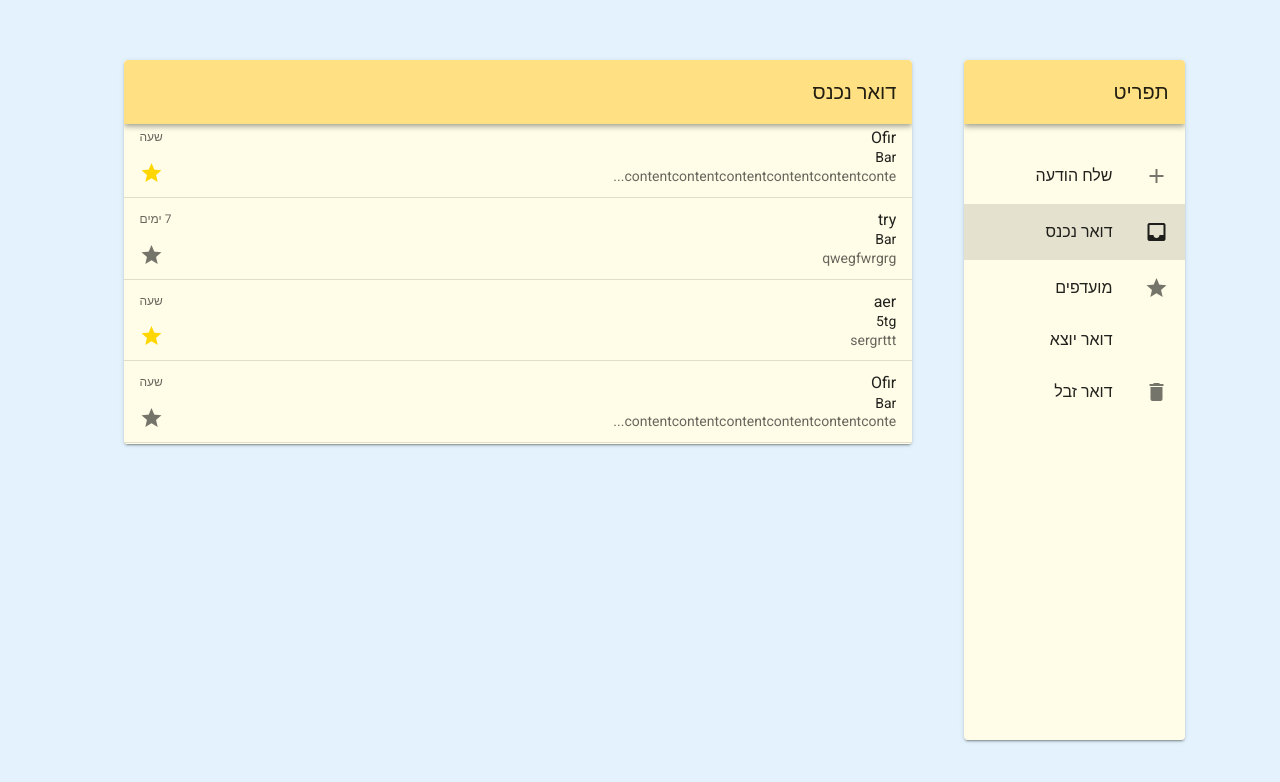
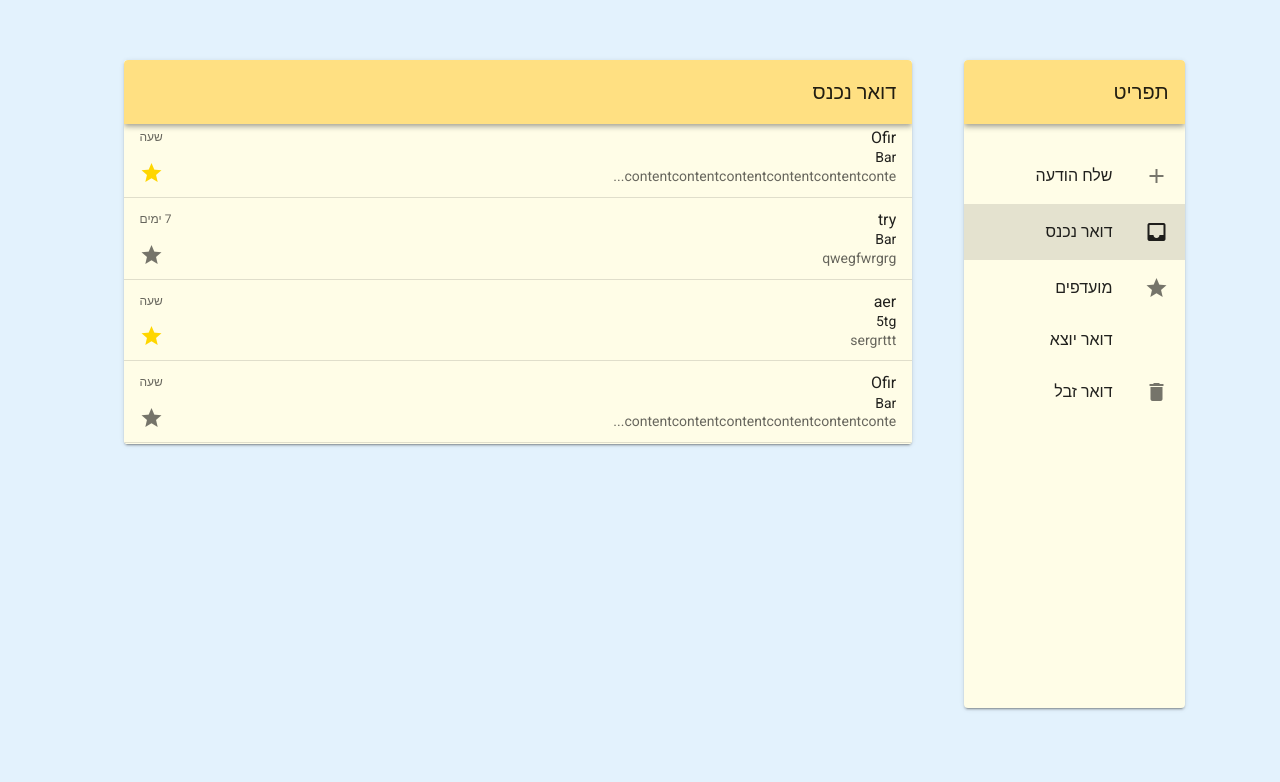
Before and after one commit to SennaTheRedeemer/Gmail, a Vue app: page / in a window 1280 px wide. Shown: the top 782 px of the page. Built offline with nearby package versions, Linux system fonts and the light colour scheme.

Commit message:
changed menu height

```diff
--- a/src/components/Menu.vue
+++ b/src/components/Menu.vue
@@ -56,6 +56,6 @@ a {
     color: black !important;
 }
 .menu {
-    height: 85vh !important
+    height: 81vh !important
 }
 </style>
```
